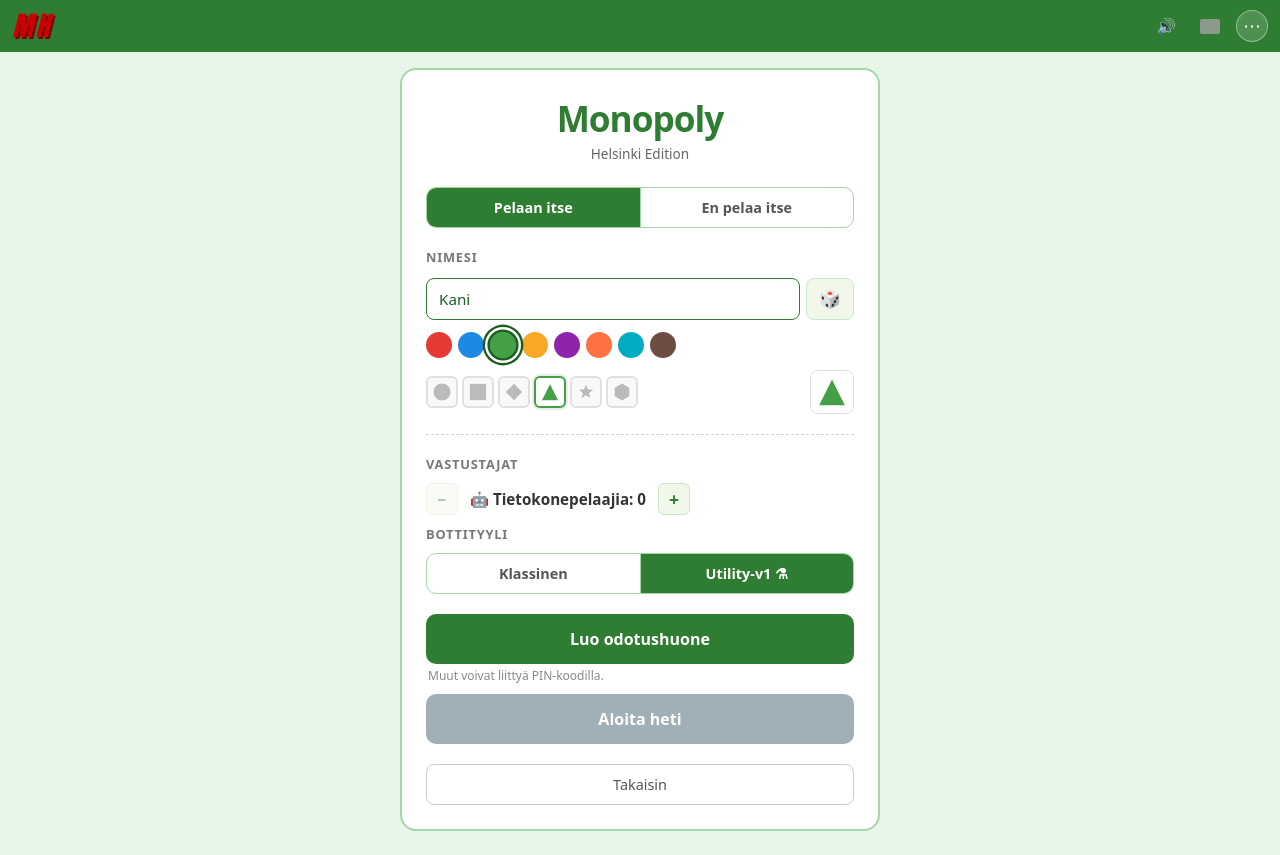
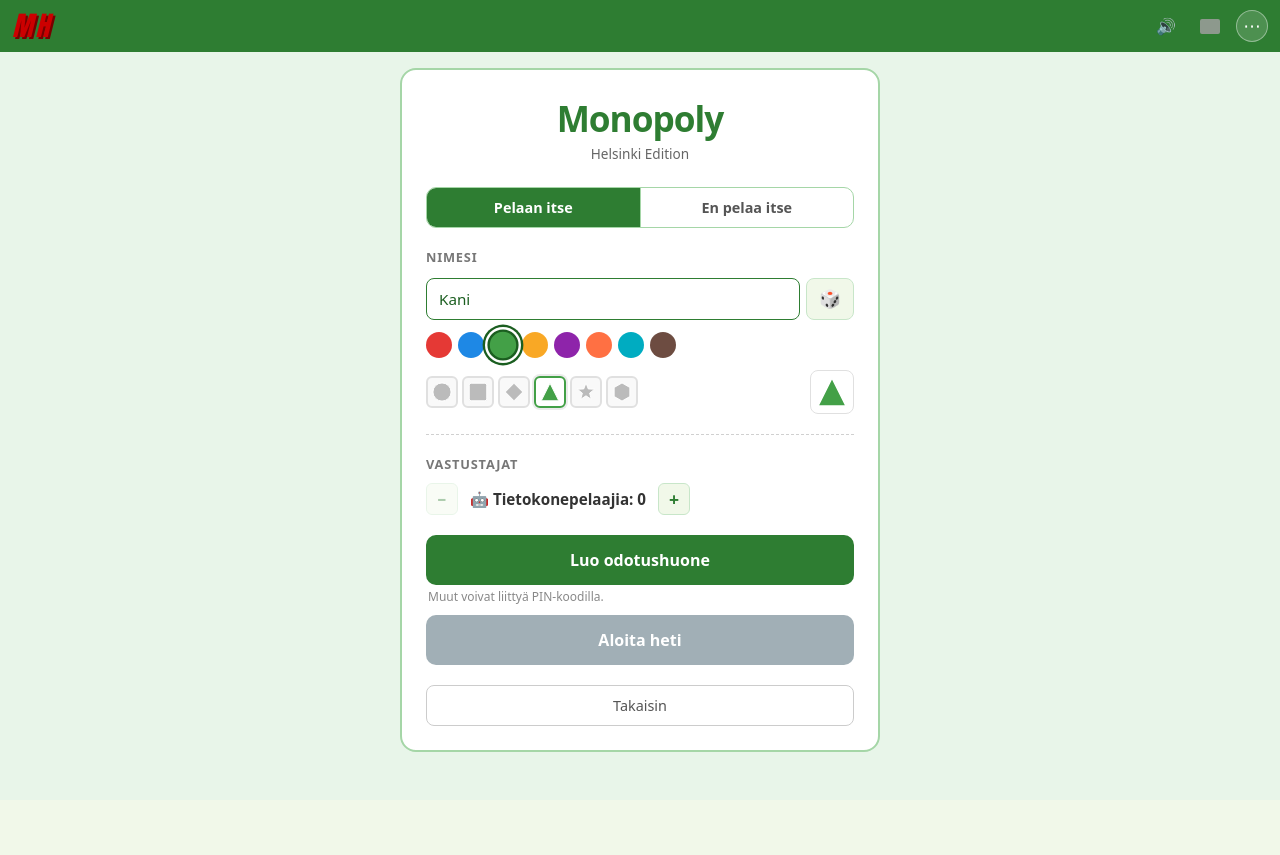
Before and after one commit to Jukkakot/monopoly-client, a React (Vite) app: page /#/lobby in a window 1280 px wide. After the commit the page ends 800 px from the top, so only its background shows below. Built offline with nearby package versions, Linux system fonts and the light colour scheme; no server answers; grey boxes are pictures that could not be loaded.

Commit message:
Remove old bot (utility-v1) from client — always use pure-domain-v1
Removes the bot strategy toggle from LobbyScreen. All sessions now use
pure-domain-v1 (PureDomainBotDriver) by default. Backend code unchanged.

Co-Authored-By: Claude <noreply@anthropic.com>

```diff
--- a/src/i18n/translations.ts
+++ b/src/i18n/translations.ts
@@ -248,11 +248,6 @@ export interface T {
   computerPlayersLabel: (n: number) => string
   startNowBtn: string
   lobbyWaitHint: string
-
-  // LobbyScreen — bot strategy toggle (temporary; remove when utility-v1 is default)
-  botStrategyLabel: string
-  botStrategyClassic: string
-  botStrategyUtility: string
 
   // LobbyScreen — bot-only section (kept for compatibility)
   watchBotsTitle: string
@@ -702,9 +697,6 @@ const fi: T = {
   waitingForReady: (ready, total) => `Odotetaan pelaajia — ${ready}/${total} valmiina`,
   gameStarting: 'Peli alkaa…',
   removeBotBtn: 'Poista botti',
-  botStrategyLabel: 'Bottityyli',
-  botStrategyClassic: 'Klassinen',
-  botStrategyUtility: 'Utility-v1 ⚗',
   playingToggle: 'Pelaan itse',
   spectatingToggle: 'En pelaa itse',
   opponentsTitle: 'Vastustajat',
@@ -1172,9 +1164,6 @@ const en: T = {
   waitingForReady: (ready, total) => `Waiting for players — ${ready}/${total} ready`,
   gameStarting: 'Game starting…',
   removeBotBtn: 'Remove bot',
-  botStrategyLabel: 'Bot style',
-  botStrategyClassic: 'Classic',
-  botStrategyUtility: 'Utility-v1 ⚗',
   playingToggle: 'I\'m playing',
   spectatingToggle: 'Not playing',
   opponentsTitle: 'Opponents',
--- a/src/screens/LobbyScreen.tsx
+++ b/src/screens/LobbyScreen.tsx
@@ -33,7 +33,7 @@ export default function LobbyScreen() {
   const [color, setColor] = useState(() => PRESET_COLORS[Math.floor(Math.random() * PRESET_COLORS.length)])
   const [tokenShape, setTokenShape] = useState<TokenShape>(() => ALL_SHAPES[Math.floor(Math.random() * ALL_SHAPES.length)].key)
   const [botCount, setBotCount] = useState(0)
-  const [botStrategy, setBotStrategy] = useState<'pure-domain-v1' | 'utility-v1'>('utility-v1')
+  const botStrategy = 'pure-domain-v1' as const
   const [loading, setLoading] = useState(false)
   const [error, setError] = useState<string | null>(null)
 
@@ -201,23 +201,6 @@ export default function LobbyScreen() {
               disabled={loading || botCount >= maxBots}
             >+</button>
           </div>
-          <div className={styles.sectionTitle}>{t.botStrategyLabel}</div>
-          <div className={styles.toggle}>
-            <button
-              className={`${styles.toggleBtn} ${botStrategy === 'pure-domain-v1' ? styles.toggleActive : ''}`}
-              onClick={() => { playButtonClick(); setBotStrategy('pure-domain-v1') }}
-              disabled={loading}
-            >
-              {t.botStrategyClassic}
-            </button>
-            <button
-              className={`${styles.toggleBtn} ${botStrategy === 'utility-v1' ? styles.toggleActive : ''}`}
-              onClick={() => { playButtonClick(); setBotStrategy('utility-v1') }}
-              disabled={loading}
-            >
-              {t.botStrategyUtility}
-            </button>
-          </div>
         </div>
 
         {error && <div className={styles.errorMsg}>{error}</div>}
```
